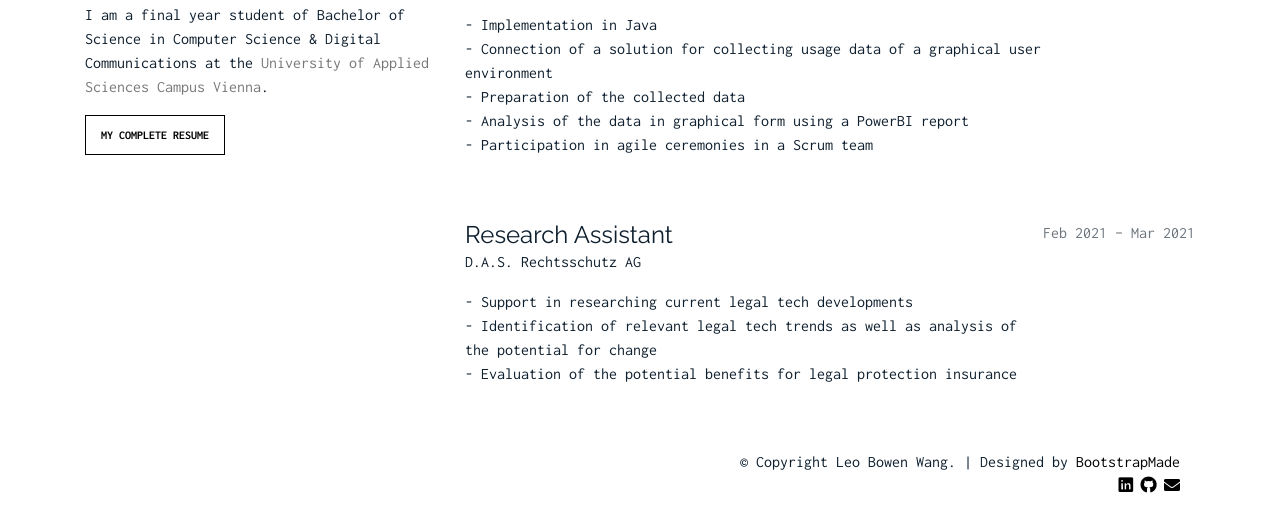
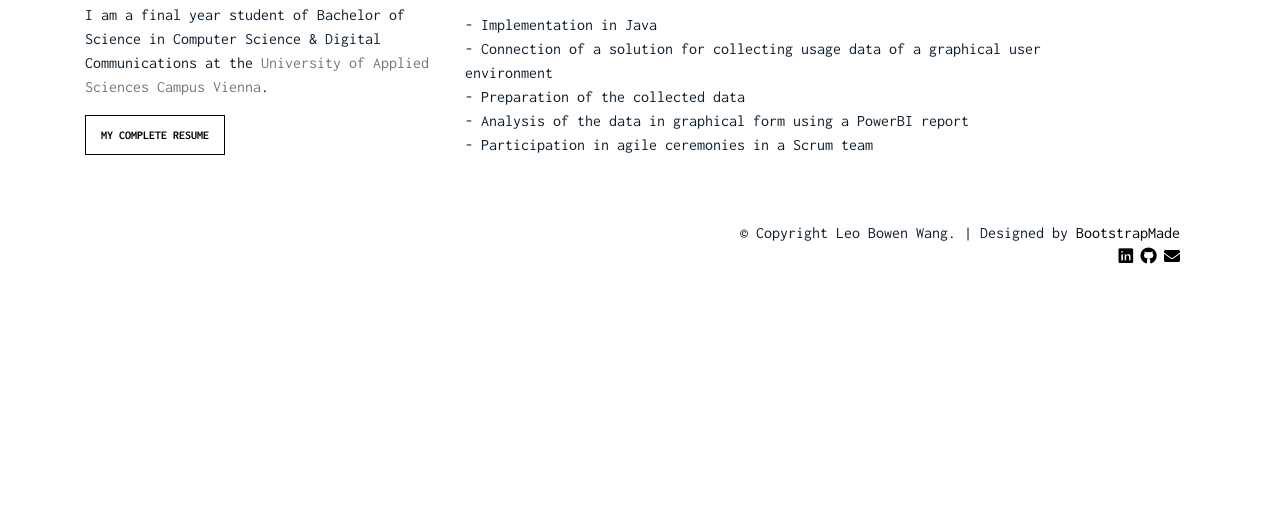
Before and after one commit to leobowenwang/leobowenwang.github.io, a plain HTML site: page index.html in a window 1280 px wide. Shown: the part 2367-2899 px from the top of the page. After the commit the page ends 2700 px from the top, so only its background shows below. Drawn offline with Linux system fonts and the light colour scheme.

Commit message:
updated cv

```diff
--- a/index.html
+++ b/index.html
@@ -238,19 +238,6 @@
                                     class="text-secondary text-md-right">Jul 2021 – Aug 2021</span>
                             </div>
                         </div>
-                        <div class="d-flex flex-column flex-md-row justify-content-between mb-5">
-                            <div class="flex-grow-1">
-                                <h4 class="mb-0">Research Assistant</h4>
-                                <div class="subheading mb-3">D.A.S. Rechtsschutz AG</div>
-                                <p>- Support in researching current legal tech developments<br>
-                                    - Identification of relevant legal tech trends as well as
-                                    analysis of the potential for change<br>
-                                    - Evaluation of the potential benefits for legal protection insurance</p>
-                            </div>
-                            <div class="flex-shrink-0"><span
-                                    class="text-secondary text-md-right">Feb 2021 – Mar 2021</span>
-                            </div>
-                        </div>
                     </ul>
                 </div>
 
```
Also changed, not shown: 1 other file.
